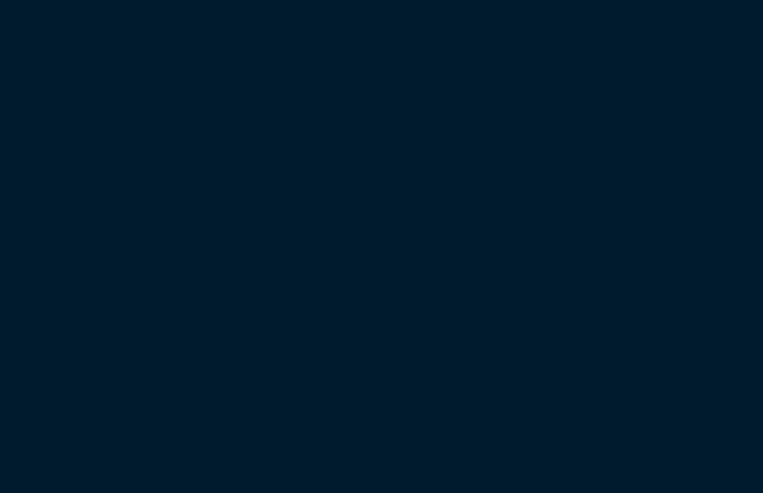
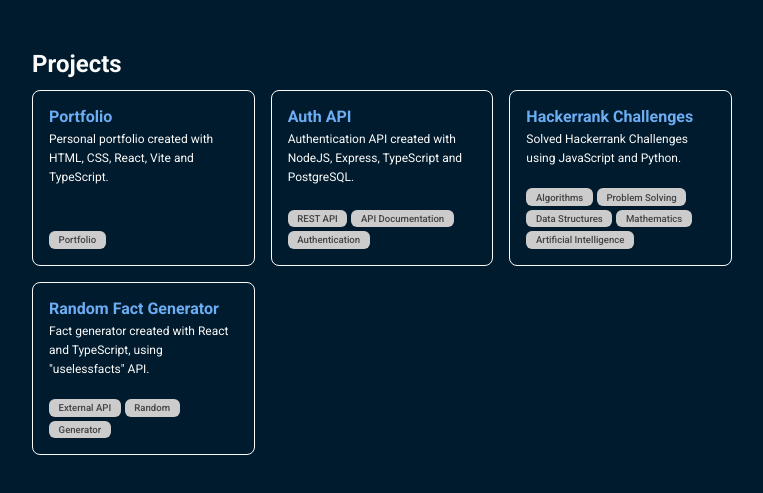
Before and after one commit to algorodev/portfolio, a React (Vite) app: page / in a window 1280 px wide. Shown: the part 403-896 px from the top of the page, without its empty margins (258-1021 px from the left). Before the commit the page ends 800 px from the top, so only its background shows below. Built offline with nearby package versions, Linux system fonts and the light colour scheme.

Commit message:
[FEATURE] add section to home page

```diff
--- a/src/pages/Home.tsx
+++ b/src/pages/Home.tsx
@@ -1,5 +1,6 @@
 import AboutSection from '../components/sections/About/About.tsx'
 import HeroSection from '../components/sections/Hero/Hero.tsx'
+import ProjectsSection from '../components/sections/Projects/Projects.tsx'
 import './Home.scss'
 
 const Home = () => (
@@ -12,6 +13,11 @@ const Home = () => (
 			<h2 className="section-title">About me</h2>
 			<AboutSection/>
 		</section>
+
+		<section className="section-container">
+			<h2 className="section-title">Projects</h2>
+			<ProjectsSection/>
+		</section>
 	</main>
 )
 
```
